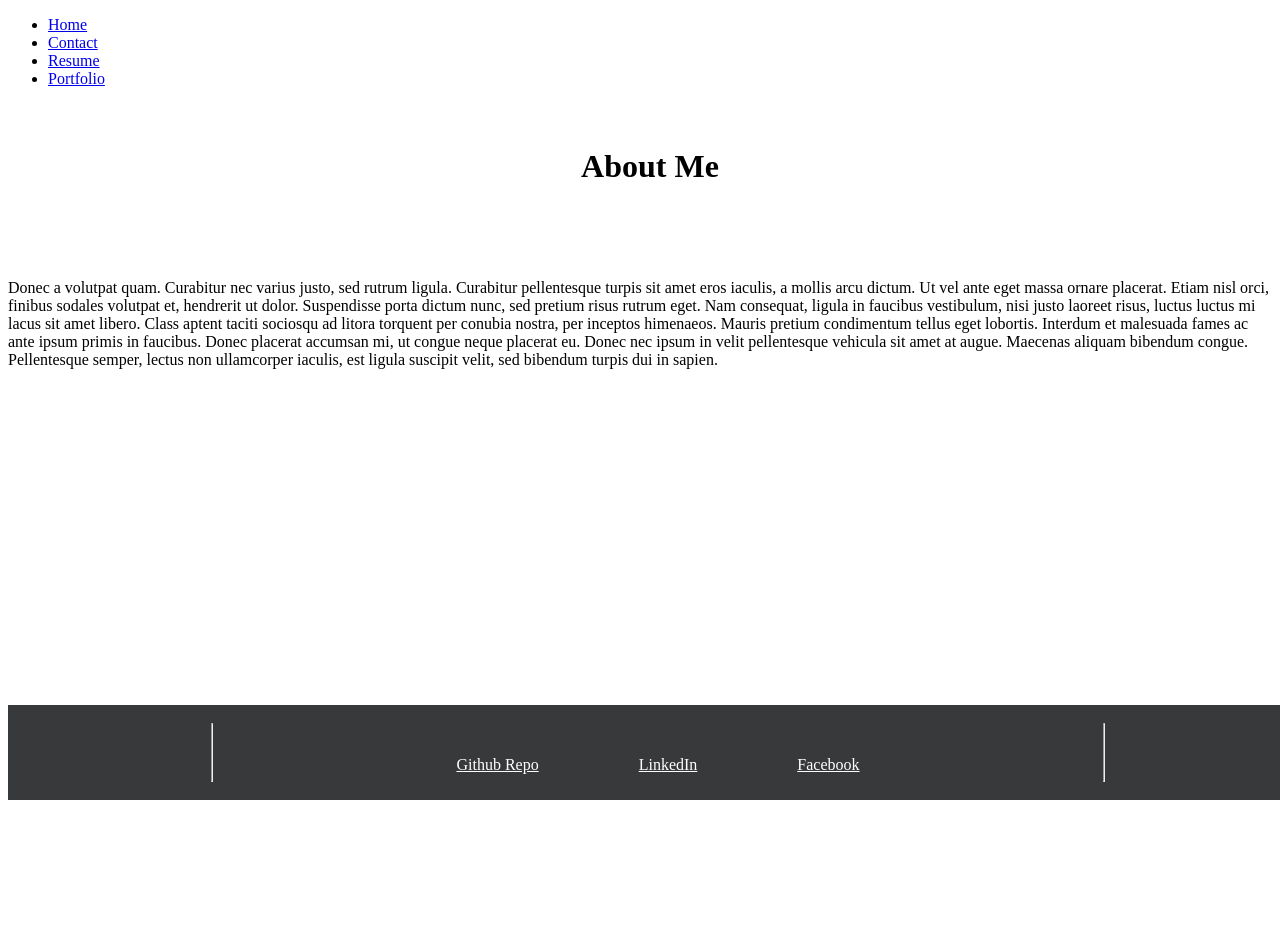
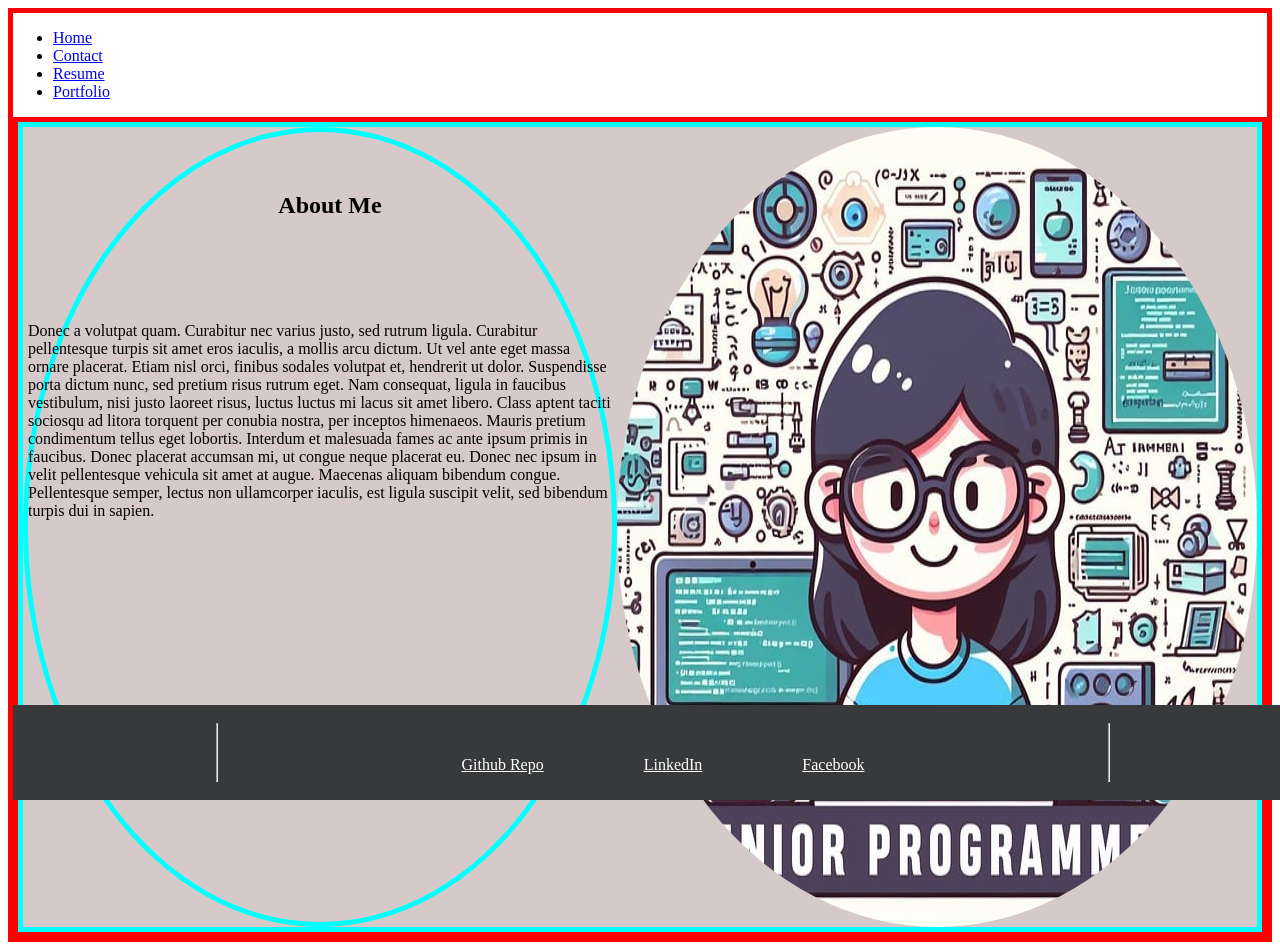
Before and after one commit to shukikat/DevPortfolio-in-React, a React (Vite) app in the folder vite-project/: page / in a window 1280 px wide. Before the commit the page ends 800 px from the top, so only its background shows below. Built offline with nearby package versions, Linux system fonts and the light colour scheme.

Commit message:
added additional changes to about me

```diff
--- a/vite-project/src/components/AboutMe.jsx
+++ b/vite-project/src/components/AboutMe.jsx
@@ -1,8 +1,13 @@
 import Footer from './Footer'
+import '../styles/AboutMe.css'
+import mypic from '../images/mypic.jpg';
 
 export default function AboutMe() {
   return (
+
     <div>
+      <main className='mainheader main-contact'>
+        <aside className='about-me-context'>
           <h1>About Me</h1>
           <p>
             Donec a volutpat quam. Curabitur nec varius justo, sed rutrum ligula.
@@ -19,7 +24,14 @@ export default function AboutMe() {
             bibendum congue. Pellentesque semper, lectus non ullamcorper iaculis,
             est ligula suscipit velit, sed bibendum turpis dui in sapien.
           </p>
+        </aside>
 
+        <img src={mypic} alt='Pic of SK' className='about-me-image'></img>
+
+
+      </main>
     </div>
+
+
   );
 }
--- a/vite-project/src/components/Project.jsx
+++ b/vite-project/src/components/Project.jsx
@@ -11,7 +11,7 @@ function Project({title, image, link }) {
 
          <h2>{title}</h2>
          <div className="bordercheck">
-          <img src={image} alt={title}/>
+          <img src={image} alt={title} className='img-portfolio'/>
 
           <a href={link} target="_blank" rel="noopener noreferrer">View Project</a>
           </div>
--- a/vite-project/src/styles/AboutMe.css
+++ b/vite-project/src/styles/AboutMe.css
@@ -0,0 +1,67 @@
+
+.mainheader {
+    border: 5px solid cyan;
+    display:flex;
+}
+
+div {
+    border: 5px solid red;
+}
+
+.about-me-text, .about-me-image {
+    flex: 1;
+    display: flex;
+    flex-direction: column;
+    align-items: center;
+
+
+
+
+}
+
+
+
+.about-me-image {
+    max-width:100%;
+    height: auto;
+    justify-content: start;
+    border-radius: 50%;
+
+
+}
+
+.about-me-context {
+    max-width:100%;
+    height: auto;
+    justify-content: end;
+    border-radius: 50%;
+
+}
+
+
+
+
+
+h1 {
+    width:100%;
+    position: relative;
+    display: flex;
+    justify-content: center;
+    color: black;
+    padding: 10px;
+    height: 75px;
+    margin-top: 50px;
+
+
+
+}
+
+.main-contact {
+    background: #D6C9C9;
+    min-height: 100vh;
+
+}
+
+aside {
+    border: 5px solid cyan;
+}
--- a/vite-project/src/styles/Project.css
+++ b/vite-project/src/styles/Project.css
@@ -24,9 +24,9 @@ h1 {
 
 }
 
-img {
+.img-portfolio {
     width: 250px;
     height:250px;
-    border-radius: 0;
+    border-radius: 50%;
 
 }
```
Lines whose indentation alone changed are shown as unchanged.
